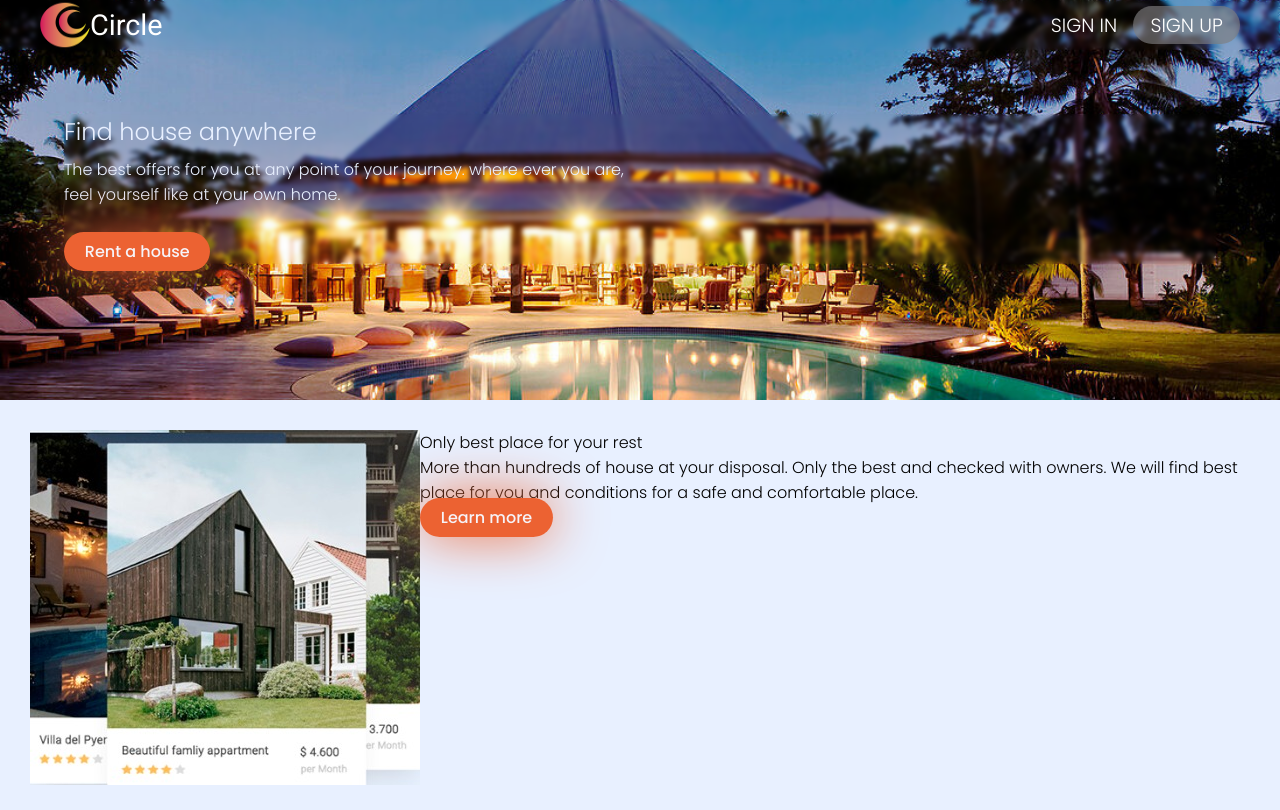
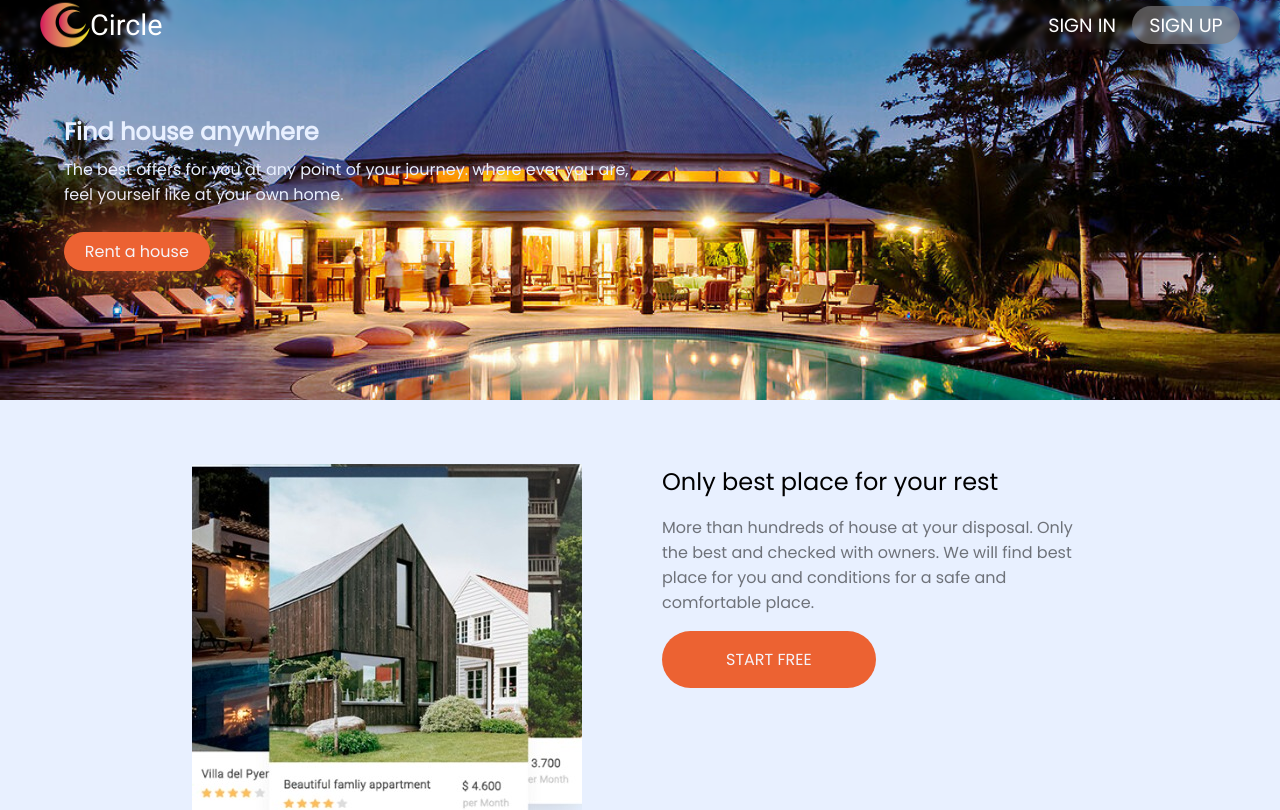
Before and after one commit to shella12/RentAnItemApp, a React (Create React App) app: page / in a window 1280 px wide. Shown: the top 810 px of the page. Built offline with nearby package versions, Linux system fonts and the light colour scheme.

Commit message:
Add feature section

```diff
--- a/src/App.css
+++ b/src/App.css
@@ -1,4 +1,4 @@
-@import url('https://fonts.googleapis.com/css2?family=Poppins:wght@300;500;600&family=Roboto&display=swap');
+@import url('https://fonts.googleapis.com/css2?family=Poppins&family=Roboto&display=swap');
 
 *,
 ::after,
@@ -7,7 +7,6 @@
   margin: 0;
   padding: 0;
   font-family: 'Poppins', sans-serif;
-  font-weight: 300;
 }
 
 body {
--- a/src/componenets/FeatureSection.js
+++ b/src/componenets/FeatureSection.js
@@ -1,29 +1,20 @@
 import React from 'react';
-import { Row, Col } from 'react-bootstrap';
-import home from '../assets/WhatsApp Image 2023-05-16 at 3.38.19 PM.jpeg';
+import home from '../assets/houses.jpeg';
 
 export default function FeatureSection() {
   return (
     <section className="about-section feature-section">
-      <Row className="mt-2">
-        <Col sm={6}>
-          <img src={home} className="img-fluid" alt="home" />
-        </Col>
-        <Col sm={6} className="pt-5">
-          <h4 className="about-section__left-title pt-5">
-            Only best place for your rest
-          </h4>
-          <p className="about-section__desc">
-            More than hundreds of house at your disposal. Only the best and checked with owners.
-            We will find best place for you and conditions for a safe and comfortable place.
-          </p>
-          <p>
-            <a href="#link" className="btn btn-oval">
-              Learn more
-            </a>
-          </p>
-        </Col>
-      </Row>
+      <img src={home} className="img-fluid" alt="home" />
+      <div className="about-section-details">
+        <h4>Only best place for your rest</h4>
+        <p>
+          More than hundreds of house at your disposal. Only the best and checked with owners.
+          We will find best place for you and conditions for a safe and comfortable place.
+        </p>
+        <button type="button" className="btn">
+          Start free
+        </button>
+      </div>
     </section>
   );
 }
--- a/src/landing.css
+++ b/src/landing.css
@@ -1,5 +1,3 @@
-@import url("https://fonts.googleapis.com/css2?family=Lato:wght@100;300;700&display=swap");
-
 .navbar-landing {
   display: flex;
   align-items: center;
@@ -8,7 +6,7 @@
   background-color: transparent;
   color: #fff;
   justify-content: space-between;
-  padding: 0 2.5rem;
+  padding: 0 1.5rem;
 }
 
 .hamburger-landing {
@@ -30,6 +28,7 @@
   height: 100vh;
   font-size: 1.2rem;
   transition: all 0.3s ease-in-out;
+  z-index: 9;
 }
 
 .navlinks-landing a {
@@ -53,7 +52,7 @@
 }
 
 .logo {
-  width: 50px;
+  width: 30px;
   aspect-ratio: 1/1;
 }
 
@@ -64,16 +63,15 @@
 .logo-block {
   display: flex;
   align-items: center;
-  font-size: 1.8rem;
+  font-size: 1rem;
 }
 
 .header {
-backdrop-filter: blur(2px);
+  backdrop-filter: blur(2px);
 }
 
 .top-content {
   margin: 5%;
-  backdrop-filter: blur(2px);
 }
 
 .top-content p {
@@ -82,12 +80,49 @@ backdrop-filter: blur(2px);
 }
 
 .about-section {
-  padding: 30px;
+  display: flex;
+  gap: 2rem;
+  padding: 5% 15%;
   background-color: #fff;
+}
+
+.about-section-details {
+  display: flex;
+  flex-direction: column;
+  gap: 1rem;
+}
+
+.about-section-details img{
+  max-width: 300px;
+  aspect-ratio: 1/1;
+}
+
+.about-section-details h4 {
+  text-align: center;
+  font-size: 1.5rem;
+  font-weight: 300;
+}
+
+.about-section-details p{
+  font-size: 1rem;
+  text-align: center;
+  font-weight: lighter;
+  color: #00000086;
+}
+
+.about-section-details button{
+  text-transform: uppercase;
+  align-self: center;
+  padding: 1rem 4rem;
+  border-radius: 4rem;
+  font-weight: 400;
+  font-size: 0.8rem;
+  box-shadow: none;
 }
 
 .feature-section {
   background-color: #e8f0ff;
+  flex-direction: column;
 }
 
 .footer {
@@ -101,6 +136,17 @@ backdrop-filter: blur(2px);
     display: none;
   }
 
+  .navbar-landing {
+    padding: 0 2.5rem;
+  }
+
+  .logo {
+    width: 50px;
+  }
+
+  .logo-block {
+    font-size: 1.8rem;
+  }
   .desktop-links {
     font-weight: 400 !important;
     display: flex;
@@ -113,4 +159,28 @@ backdrop-filter: blur(2px);
     border-radius: 1.9rem;
     padding: 0.3rem 0.9em;
   }
+
+  .about-section {
+    flex-direction: row;
+    gap: 5rem;
+    padding: 5% 15%;
+  }
+
+  .about-section-details h4, .about-section-details p{
+    text-align: start;
+  }
+
+  .about-section-details button{
+    padding: 1rem 4rem;
+    border-radius: 4rem;
+    font-weight: 400;
+    font-size: 1rem;
+    align-self: flex-start;
+  }
+
+  .about-section-details img{
+    max-width: 500px;
+    aspect-ratio: 1/1;
+  }
+
 }
```
Also changed, not shown: src/assets/houses.jpeg (renamed from src/assets/WhatsApp Image 2023-05-16 at 3.38.19 PM.jpeg).
